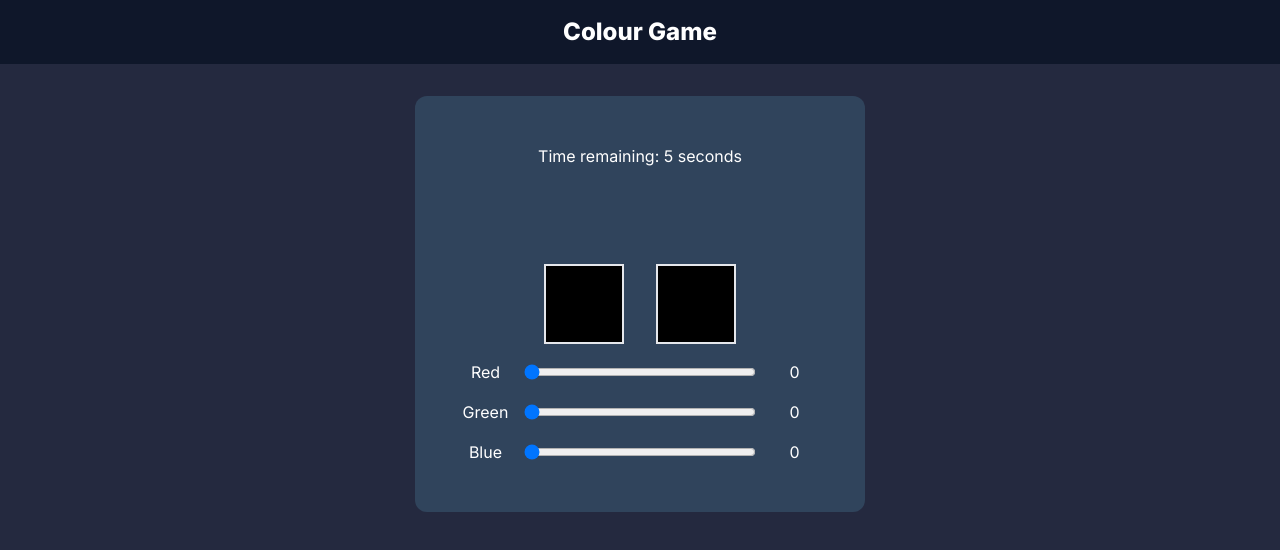
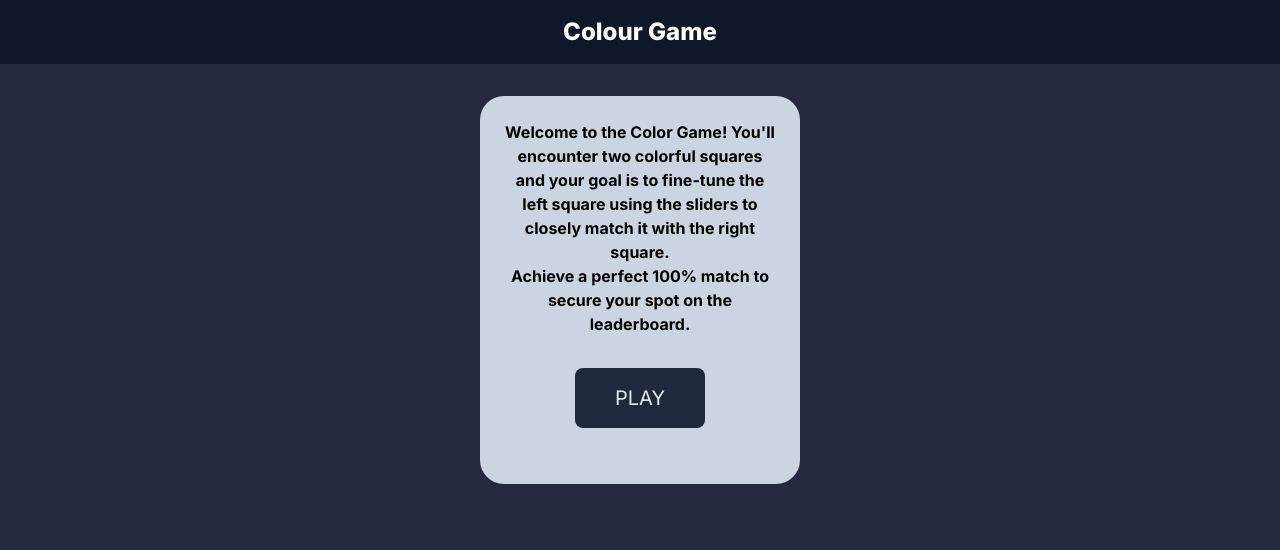
Before and after one commit to aloush-dev/colour-game, a Next.js app: page / in a window 1280 px wide. Shown: the top 550 px of the page. Built offline with nearby package versions, Linux system fonts and the light colour scheme.

Commit message:
Add info text on start screen

```diff
--- a/src/app/components/GameBoard.tsx
+++ b/src/app/components/GameBoard.tsx
@@ -11,7 +11,7 @@ type GameBoardProps = {};
 export const GameBoard: React.FC<GameBoardProps> = () => {
   const [userHexCode, setUserHexCode] = useState("#000000");
   const [startingHexCode, setStartingHexCode] = useState("#000000");
-  const [gameActive, setGameActive] = useState(true);
+  const [gameActive, setGameActive] = useState(false);
   const [score, setScore] = useState({ r: 0, g: 0, b: 0, total: 0 });
 
   return (
@@ -38,7 +38,17 @@ export const GameBoard: React.FC<GameBoardProps> = () => {
               {score.total ? (
                 <Image width={200} alt="congratulations" src={congratsImg} />
               ) : (
-                ""
+                <div className="text-black text-center font-bold whitespace-pre-line">
+                  <p>
+                    Welcome to the Color Game! You'll encounter two colorful
+                    squares and your goal is to fine-tune the left square using
+                    the sliders to closely match it with the right square.
+                  </p>
+                  <p>
+                    Achieve a perfect 100% match to secure your spot on the
+                    leaderboard.
+                  </p>
+                </div>
               )}
 
               <Score score={score} gameActive={gameActive} />
```
